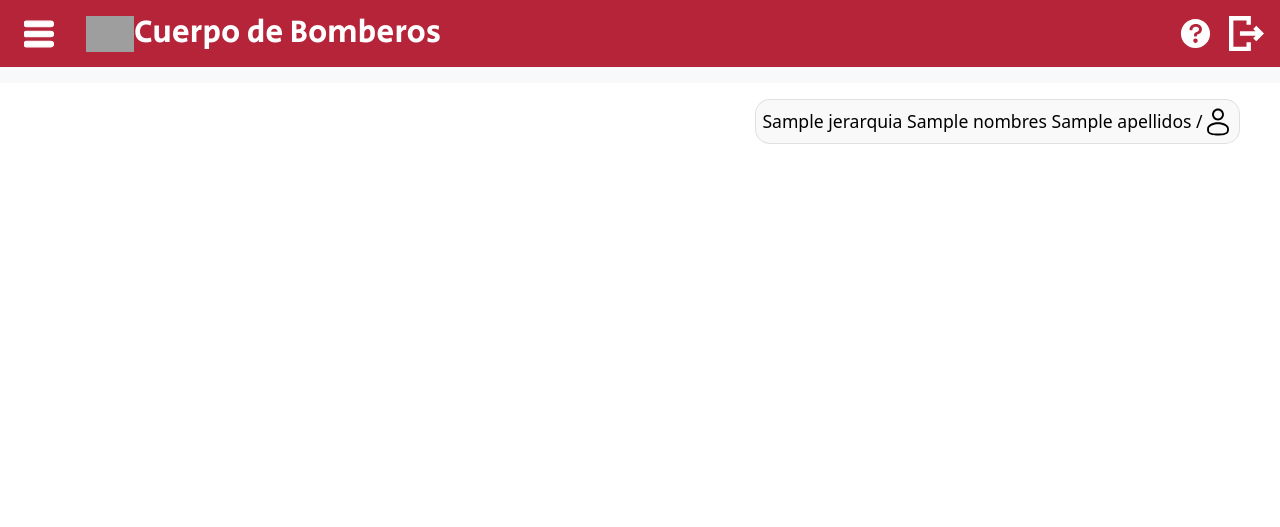
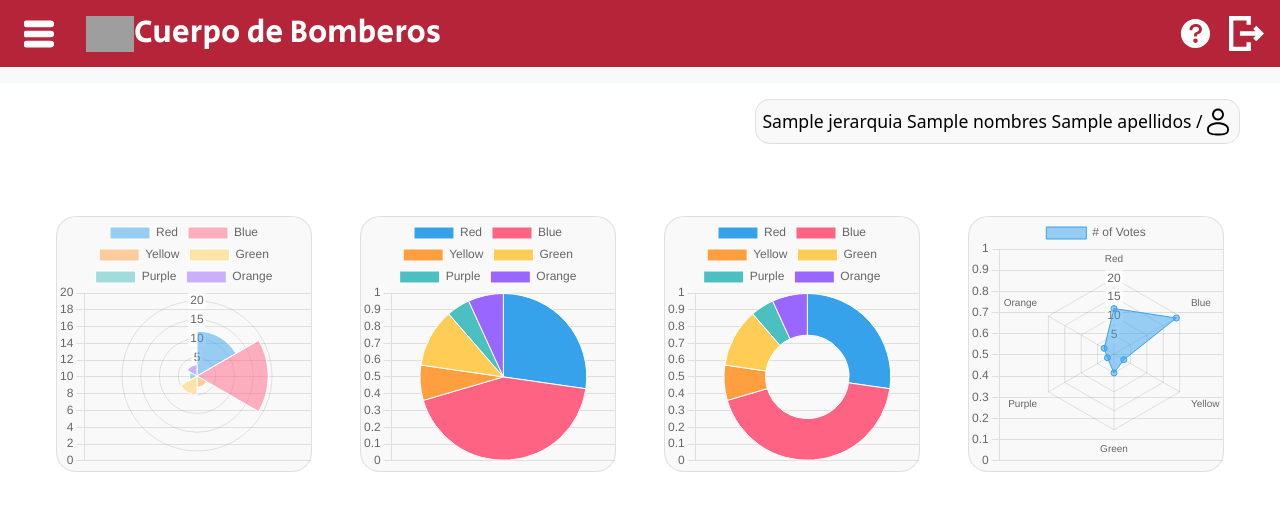
Before and after one commit to TheHazard911/Cuerpo_bomberos, a Django app: template web/templates/estadisticas.html in a window 1280 px wide. Shown: the top 527 px of the page. Run offline with Django 5.2, Linux system fonts and the light colour scheme; the template is opened without the code that fills it: most values are stand-ins (such as "Sample title", 1, 10 or a date in 2020); some web fonts are replaced; grey boxes are pictures that could not be loaded.

Commit message:
Problema por arreglar

```diff
--- a/web/static/styles.css
+++ b/web/static/styles.css
@@ -722,7 +722,7 @@ summary > * {
   padding: 0.5rem;
   padding-right: 2rem;
 }
-.username-space{
+.username-space {
   justify-content: space-between;
 }
 .user-name {
@@ -980,7 +980,7 @@ summary > * {
 .section-filter {
   width: 95%;
   height: auto;
-  padding: .5rem;
+  padding: 0.5rem;
   display: flex;
   justify-content: space-evenly;
   align-items: center;
@@ -1008,7 +1008,7 @@ summary > * {
     height: 25px;
   }
 }
-.totals-procediments{
+.totals-procediments {
   width: 50%;
   text-align: center;
   margin-bottom: 1rem;
@@ -1181,3 +1181,23 @@ summary > * {
 .size-nav {
   width: 320px !important;
 }
+/*------------------------ estadisticas -----------------------------------*/
+.position-cards-stadists {
+  width: 100%;
+  height: auto;
+  padding: 2rem;
+}
+.column-one {
+  display: flex;
+  flex-direction: row;
+  justify-content: center;
+}
+.cards-stadists {
+  width: 500px;
+  height: auto;
+  border-radius: 20px;
+  align-items: center;
+  margin: 1.5rem;
+  background-color: #f0f0f06a;
+  border: thin solid #dcdcdcdb;
+}
--- a/web/templates/estadisticas.html
+++ b/web/templates/estadisticas.html
@@ -33,6 +33,110 @@
       </svg>
     </section>
   </div>
+  <div class="position-cards-stadists">
+    <article class="column-one">
+      <section class="cards-stadists">
+        <canvas id="my"></canvas>
+      </section>
+      <section class="cards-stadists">
+        <canvas id="my2"></canvas>
+      </section>
+      <section class="cards-stadists">
+        <canvas id="my3"></canvas>
+      </section>
+      <section class="cards-stadists">
+        <canvas id="my-canv"></canvas>
+      </section>
+    </article>
+  </div>
 </div>
+<script src="https://cdn.jsdelivr.net/npm/chart.js"></script>
+<script>
+  const ctx = document.getElementById("my");
+  new Chart(ctx, {
+    type: "polarArea",
+    data: {
+      labels: ["Red", "Blue", "Yellow", "Green", "Purple", "Orange"],
+      datasets: [
+        {
+          label: "# of Votes",
+          data: [12, 19, 3, 5, 2, 3],
+          borderWidth: 1,
+        },
+      ],
+    },
+    options: {
+      scales: {
+        y: {
+          beginAtZero: true,
+        },
+      },
+    },
+  });
 
+  const ctx2 = document.getElementById("my2");
+  new Chart(ctx2, {
+    type: "pie",
+    data: {
+      labels: ["Red", "Blue", "Yellow", "Green", "Purple", "Orange"],
+      datasets: [
+        {
+          label: "# of Votes",
+          data: [12, 19, 3, 5, 2, 3],
+          borderWidth: 1,
+        },
+      ],
+    },
+    options: {
+      scales: {
+        y: {
+          beginAtZero: true,
+        },
+      },
+    },
+  });
+  const ctx3 = document.getElementById("my3");
+  new Chart(ctx3, {
+    type: "doughnut",
+    data: {
+      labels: ["Red", "Blue", "Yellow", "Green", "Purple", "Orange"],
+      datasets: [
+        {
+          label: "# of Votes",
+          data: [12, 19, 3, 5, 2, 3],
+          borderWidth: 1,
+        },
+      ],
+    },
+    options: {
+      scales: {
+        y: {
+          beginAtZero: true,
+        },
+      },
+    },
+  });
+
+  const ctx4 = document.getElementById("my-canv");
+  new Chart(ctx4, {
+    type: "radar",
+    data: {
+      labels: ["Red", "Blue", "Yellow", "Green", "Purple", "Orange"],
+      datasets: [
+        {
+          label: "# of Votes",
+          data: [12, 19, 3, 5, 2, 3],
+          borderWidth: 1,
+        },
+      ],
+    },
+    options: {
+      scales: {
+        y: {
+          beginAtZero: true,
+        },
+      },
+    },
+  });
+</script>
 {% endblock %}
```
Also changed, not shown: web/views.py (+34 -7 lines).
